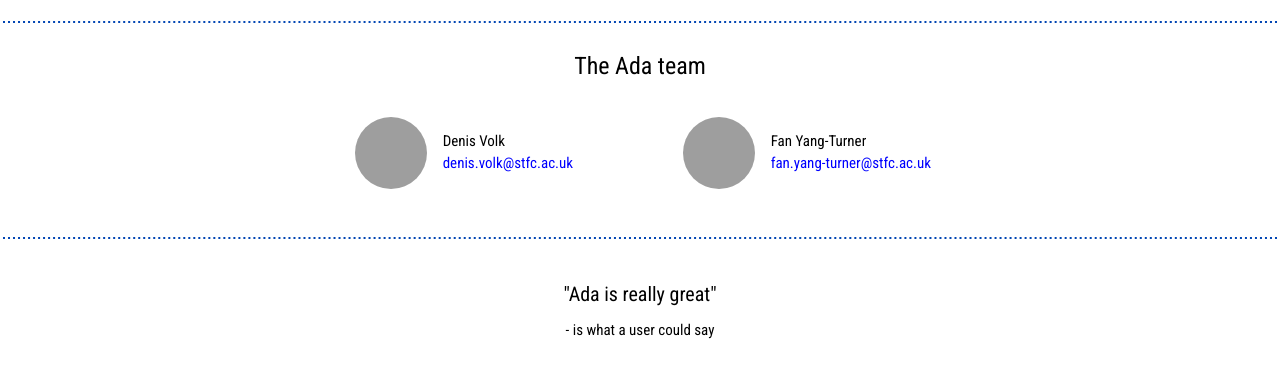
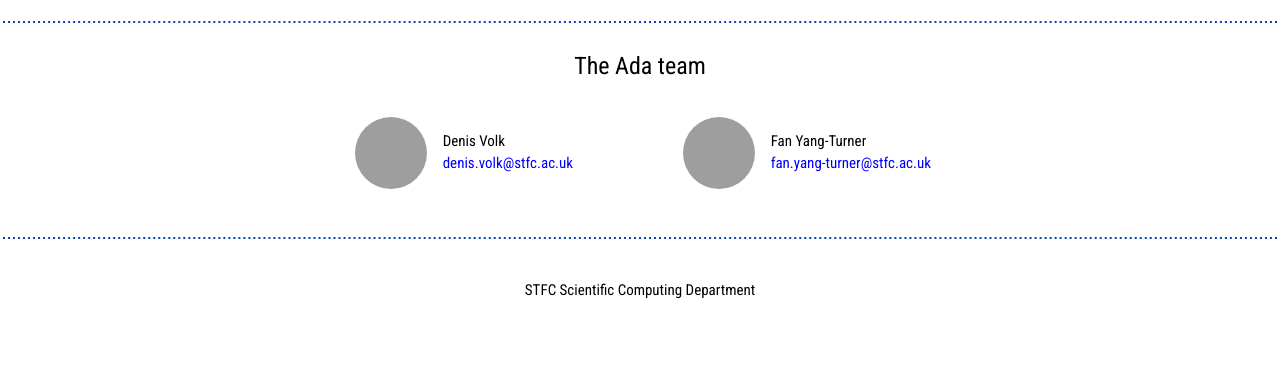
Before and after one commit to dvolk/ada2025, a Python web app: template templates/landing.jinja2 in a window 1280 px wide. Shown: the part 1414-1796 px from the top of the page. After the commit the page ends 1713 px from the top, so only its background shows below. Run offline with Jinja, Linux system fonts and the light colour scheme; the template is opened without the code that fills it, so the values that code supplies are empty; some libraries are stand-ins or nearby versions; grey boxes are pictures that could not be loaded.

Commit message:
remove humor from landing page

```diff
--- a/templates/landing.jinja2
+++ b/templates/landing.jinja2
@@ -175,7 +175,7 @@
         <hr style="border: 1px dashed" class="ada-blue">
 
         <div class="w3-container w3-center" style="padding-top: 25px; padding-bottom: 25px;">
-            <p><h4>"Ada is really great"</h4> - is what a user could say</p>
+            <p>STFC Scientific Computing Department</p>
         </div>
 
         <script type="text/javascript" src="https://cdnjs.cloudflare.com/ajax/libs/font-awesome/6.2.1/js/all.min.js"></script>
```
